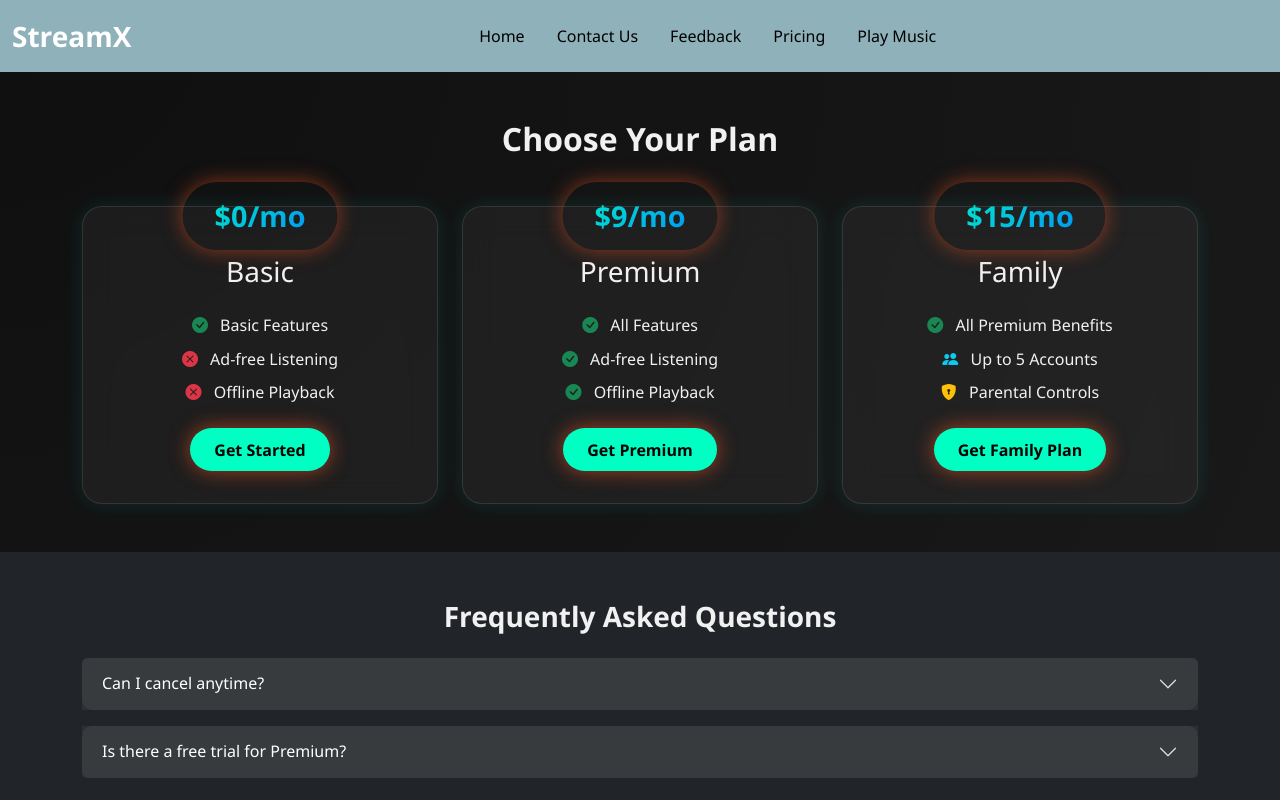
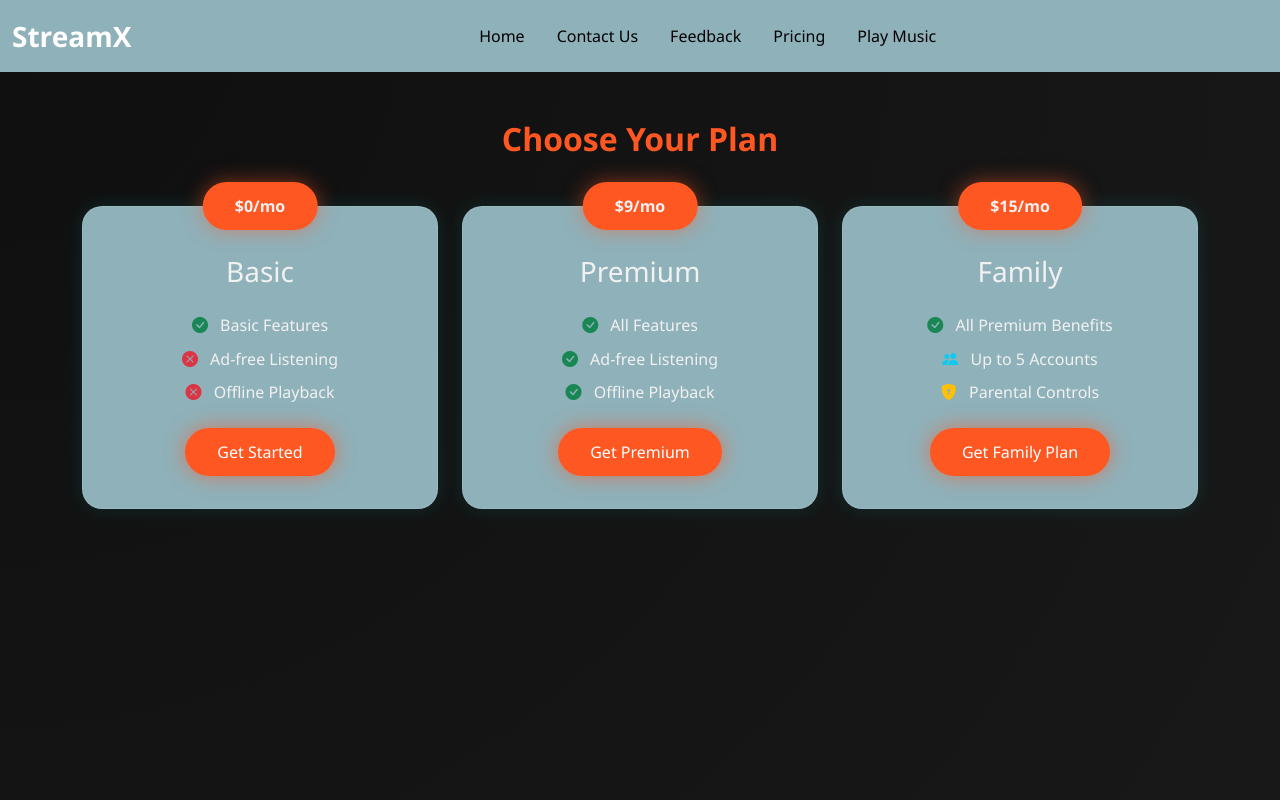
Before and after one commit to bida23-246/BIDA23-246, a plain HTML site: page pricing.html in a window 1280 px wide. Shown: the top 800 px of the page. Drawn offline with nearby package versions, Linux system fonts and the light colour scheme.

Commit message:
Add files via upload

```diff
--- a/pricing.html
+++ b/pricing.html
@@ -14,63 +14,6 @@
       color: #f1f1f1;
       font-family: 'Segoe UI', sans-serif;
     }
-
-    .pricing-card {
-      background: rgba(255, 255, 255, 0.05);
-      border-radius: 20px;
-      padding: 2rem;
-      backdrop-filter: blur(16px);
-      box-shadow: 0 0 20px rgba(0, 255, 255, 0.1);
-      border: 1px solid rgba(255, 255, 255, 0.1);
-      transition: transform 0.3s ease, box-shadow 0.3s ease;
-    }
-
-    .pricing-card:hover {
-      transform: translateY(-10px);
-      box-shadow: 0 0 30px rgba(0, 255, 255, 0.3);
-    }
-
-    .price-badge {
-      font-size: 1.8rem;
-      background: linear-gradient(135deg, #00ffc3, #007fff);
-      -webkit-background-clip: text;
-      -webkit-text-fill-color: transparent;
-      font-weight: 700;
-    }
-
-    .btn-glow {
-      background: #00ffc3;
-      border: none;
-      color: #000;
-      padding: 0.6rem 1.5rem;
-      border-radius: 50px;
-      font-weight: 600;
-      transition: all 0.3s ease;
-      box-shadow: 0 0 10px #00ffc3;
-    }
-
-    .btn-glow:hover {
-      background: #00d0a0;
-      box-shadow: 0 0 20px #00ffc3;
-      color: #000;
-    }
-
-    .accordion-button {
-      background-color: rgba(255, 255, 255, 0.05);
-      color: #fff;
-    }
-
-    .accordion-button:not(.collapsed) {
-      background-color: #00ffc3;
-      color: #000;
-    }
-
-    .accordion-body {
-      background-color: rgba(0, 0, 0, 0.4);
-      color: #f1f1f1;
-      border-top: 1px solid rgba(255, 255, 255, 0.1);
-    }
-
 
     ul {
       list-style: none;
@@ -106,9 +49,9 @@
   </nav>
 
   <!-- Pricing Section -->
-  <section class="py-5">
+  <section class="pricing py-5">
     <div class="container">
-      <h2 class="text-center mb-5 fw-bold">Choose Your Plan</h2>
+      <h2 class="heading text-center mb-5 fw-bold">Choose Your Plan</h2>
       <div class="row gy-5">
         <!-- Basic Plan -->
         <div class="col-md-4">
@@ -156,7 +99,7 @@
   <!-- FAQ Section -->
   <section class="py-5 bg-dark">
     <div class="container">
-      <h3 class="text-center mb-4 fw-bold">Frequently Asked Questions</h3>
+      <h3 class="heading text-center mb-4 fw-bold">Frequently Asked Questions</h3>
       <div class="accordion" id="faqAccordion">
         <div class="accordion-item">
           <h2 class="accordion-header">
--- a/styles.css
+++ b/styles.css
@@ -5,6 +5,8 @@ body {
     font-family: 'Poppins', sans-serif;
     overflow-x: hidden;
   }
+
+  .heading { color: #ff5722;}
 
   .navbar,
   footer {
@@ -229,7 +231,7 @@ body {
 
   /* Testimonials */
   .testimonial-card {
-    background: #8fbab0;
+
     backdrop-filter: blur(10px);
     border-radius: 15px;
     padding: 2rem;
@@ -237,17 +239,16 @@ body {
   }
 
   /* Pricing */
+  .pricing {height: 100vh;}
+
   .pricing-card {
-    position: relative;
-    background: rgba(255, 255, 255, 0.07);
-    backdrop-filter: blur(25px);
-    border: 1px solid rgba(255, 255, 255, 0.15);
+    background: #8fb1ba;
     border-radius: 20px;
-    padding: 3rem 2rem;
-    box-shadow: 0 0 60px rgba(255, 87, 34, 0.1);
-    transition: transform 0.5s ease, box-shadow 0.5s ease;
-    transform-style: preserve-3d;
-    cursor: pointer;
+    padding: 2rem;
+    backdrop-filter: blur(16px);
+    box-shadow: 0 0 20px rgba(0, 255, 255, 0.1);
+    border: 1px solid rgba(255, 255, 255, 0.1);
+    transition: transform 0.3s ease, box-shadow 0.3s ease;
   }
 
   .pricing-card:hover {
@@ -291,17 +292,19 @@ body {
   }
 
   .accordion-button {
-    background: transparent;
-    color: white;
-    font-weight: 500;
+    background-color: rgba(255, 255, 255, 0.05);
+    color: #fff;
   }
 
-  .accordion-button:focus {
-    box-shadow: none;
+  .accordion-button:not(.collapsed) {
+    background-color: #00ffc3;
+    color: #000;
   }
 
-  .accordion-button::after {
-    filter: invert(1);
+  .accordion-body {
+    background-color: rgba(0, 0, 0, 0.4);
+    color: #f1f1f1;
+    border-top: 1px solid rgba(255, 255, 255, 0.1);
   }
 
   /* Responsive */
```
Also changed, not shown: music.html (+28 -42 lines).
